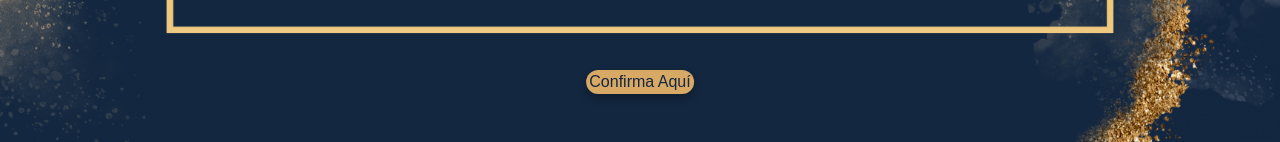
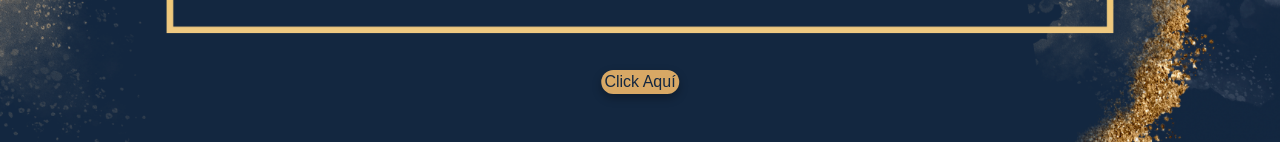
Before and after one commit to AlexaFuenmayor/Wedding-invitation, a React (Vite) app in the folder wedding-invitation/: page /familia/familia in a window 1280 px wide. Shown: the part 658-800 px from the top of the page. Built offline with nearby package versions, Linux system fonts and the light colour scheme.

Commit message:
cambios texto boton confirmar

```diff
--- a/wedding-invitation/src/components/InvitationCard.jsx
+++ b/wedding-invitation/src/components/InvitationCard.jsx
@@ -105,7 +105,7 @@ if (!codes[familia]) {
   return (
     <div className="envelope" style={{ cursor: 'pointer' }}>
       <button onClick={handleClick} role="button" tabIndex={0}>
-        Confirma Aquí
+        Click Aquí
       </button>
     </div>
   )
```
